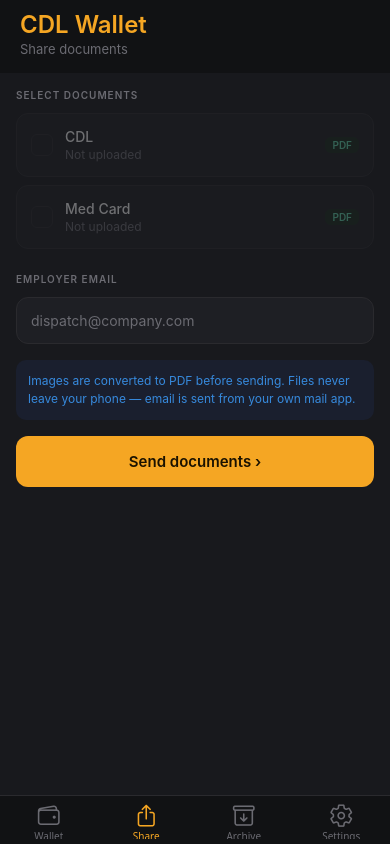
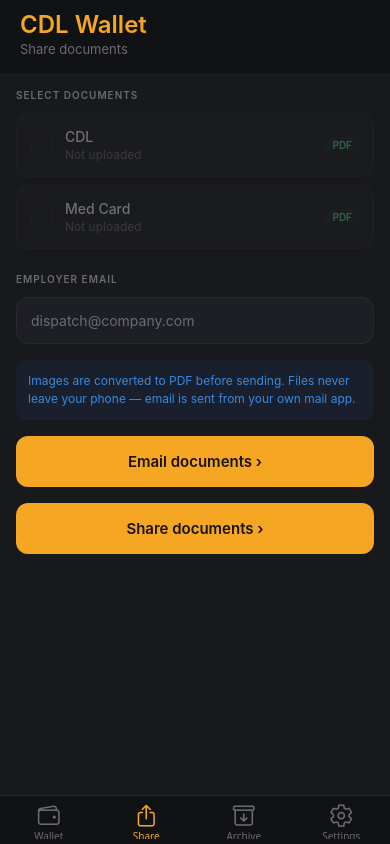
Before and after one commit to shaky1996/cdl_wallet, a React Native app: screen /Share in a window 390 px wide. Built offline with nearby package versions, Linux system fonts and the light colour scheme; what expo-file-system, expo-notifications would draw is missing.

Commit message:
Added share button on share screen. Users can share docs through different apps

```diff
--- a/src/screens/SettingsScreen.js
+++ b/src/screens/SettingsScreen.js
@@ -222,7 +222,7 @@ export default function SettingsScreen() {
                 </TouchableOpacity>
 
                 <Text style={styles.footer}>
-                    CDL Wallet · Your documents never leave your phone
+                    CDL Wallet
                 </Text>
             </ScrollView>
         </SafeAreaView>
--- a/src/screens/ShareScreen.js
+++ b/src/screens/ShareScreen.js
@@ -59,6 +59,28 @@ export default function ShareScreen() {
             Alert.alert('Error', 'Could not open mail composer.');
         } finally {
             setSending(false);
+        }
+    };
+
+    // ✅ NEW: universal share handler
+    const handleShare = async () => {
+        const chosenTypes = Object.keys(selected).filter(
+            (t) => selected[t] && docs[t]
+        );
+        if (!chosenTypes.length)
+            return Alert.alert('Select at least one document');
+
+        try {
+            const attachments = await Promise.all(
+                chosenTypes.map((t) =>
+                    imageToPdf(docs[t].localUri, DOC_LABELS[t])
+                )
+            );
+
+            // Share first file (most apps only accept one)
+            await Sharing.shareAsync(attachments[0]);
+        } catch (e) {
+            Alert.alert('Error', 'Could not open share menu.');
         }
     };
 
@@ -124,14 +146,23 @@ export default function ShareScreen() {
                     leave your phone — email is sent from your own mail app.
                 </Text>
 
+                {/* EMAIL BUTTON */}
                 <TouchableOpacity
                     style={[styles.sendBtn, sending && { opacity: 0.5 }]}
                     onPress={handleSend}
                     disabled={sending}
                 >
                     <Text style={styles.sendBtnText}>
-                        {sending ? 'Preparing...' : 'Send documents ›'}
+                        {sending ? 'Preparing...' : 'Email documents ›'}
                     </Text>
+                </TouchableOpacity>
+
+                {/* SHARE BUTTON */}
+                <TouchableOpacity
+                    style={[styles.sendBtn]}
+                    onPress={handleShare}
+                >
+                    <Text style={styles.sendBtnText}>Share documents ›</Text>
                 </TouchableOpacity>
             </View>
         </SafeAreaView>
@@ -217,5 +248,21 @@ const styles = StyleSheet.create({
         alignItems: 'center',
         marginTop: 8
     },
-    sendBtnText: { color: '#1a1200', fontSize: 15, fontWeight: '600' }
+    sendBtnText: { color: '#1a1200', fontSize: 15, fontWeight: '600' },
+
+
+    shareBtn: {
+        backgroundColor: colors.bgCard,
+        borderRadius: 12,
+        padding: 16,
+        alignItems: 'center',
+        marginTop: 4,
+        borderWidth: 1,
+        borderColor: colors.border
+    },
+    shareBtnText: {
+        color: colors.accent,
+        fontSize: 15,
+        fontWeight: '600'
+    }
 });
```
